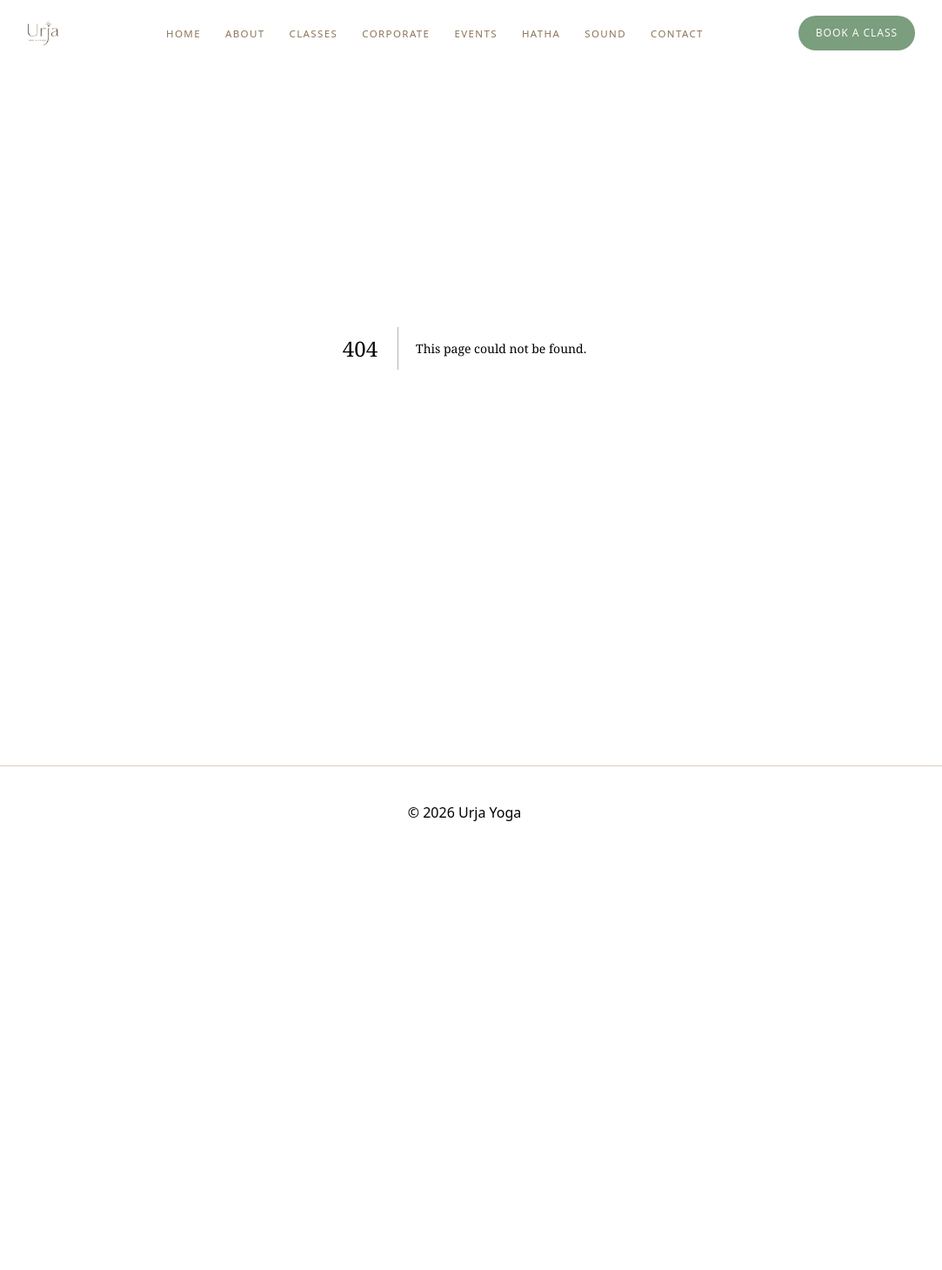
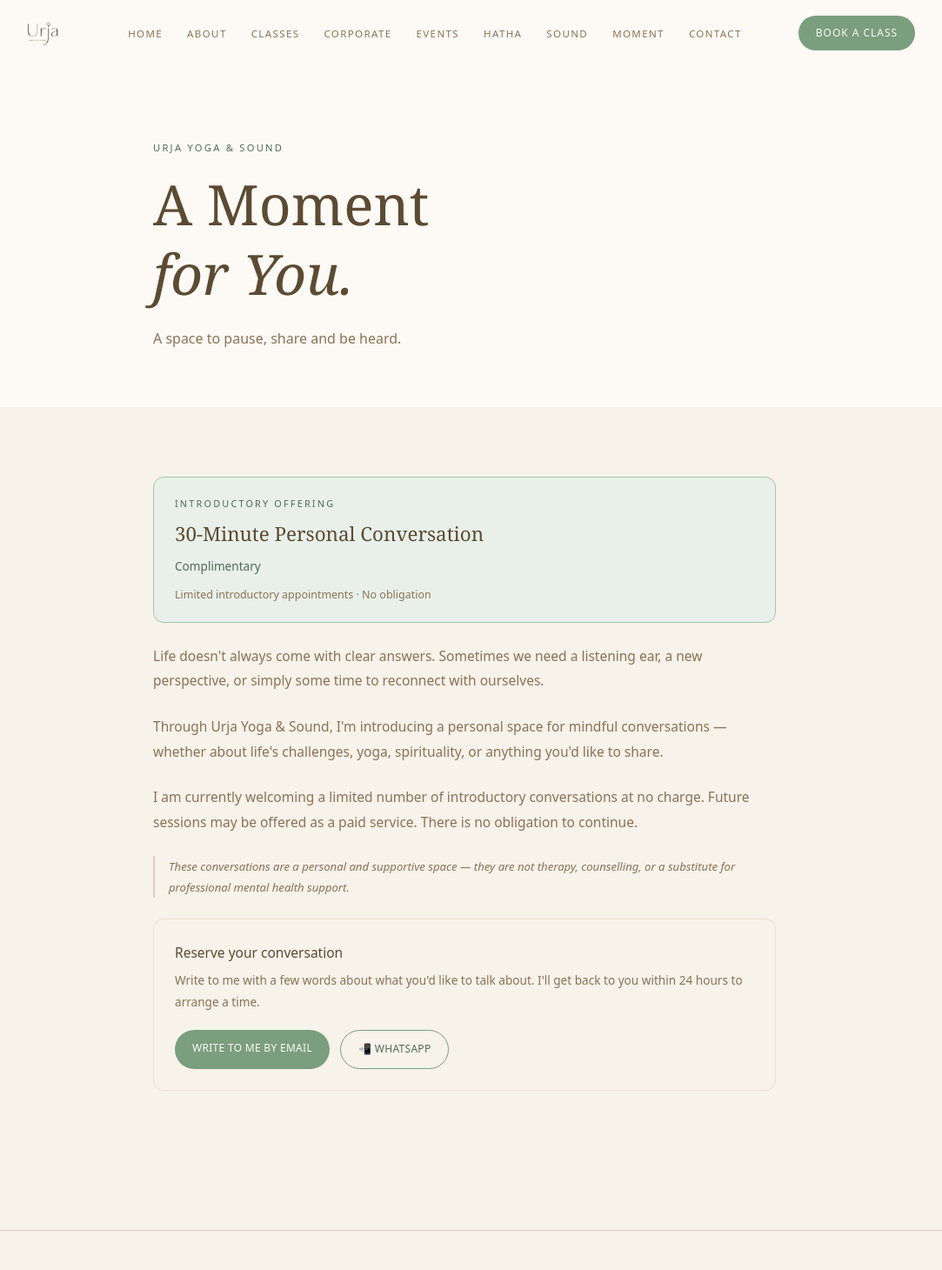
Before and after one commit to Urja/yoga, a Next.js app: page /moment in a window 1280 px wide. Before the commit this address had no page. Shown: the top 1460 px of the page at 87% size, without its empty margins (106-1189 px from the left). Before the commit the page ends 988 px from the top, so only its background shows below. Built offline with nearby package versions, Linux system fonts and the light colour scheme.

Commit message:
Add A Moment for You page and nav link

```diff
--- /dev/null
+++ b/app/moment/page.tsx
@@ -0,0 +1,75 @@
+import type { Metadata } from 'next'
+
+export const metadata: Metadata = {
+  title: 'A Moment for You',
+  description: 'A complimentary 30-minute personal conversation — a space to pause, share and be heard. Introductory offering from Urja Yoga & Sound, Berlin.',
+  alternates: { canonical: 'https://www.urja.yoga/moment' },
+  openGraph: { title: 'A Moment for You · Urja Yoga & Sound', description: 'A complimentary 30-minute personal conversation — a space to pause, share and be heard.', url: 'https://www.urja.yoga/moment' },
+}
+
+export default function MomentPage() {
+  return (
+    <main>
+      <section className="pt-40 pb-16 bg-[#FDFAF6]">
+        <div className="max-w-[780px] mx-auto px-8">
+          <p className="text-[0.7rem] font-medium tracking-[0.2em] uppercase text-[#526B55] mb-4">Urja Yoga & Sound</p>
+          <h1 className="font-serif text-[clamp(2.5rem,6vw,4rem)] font-light text-[#5C4A32] leading-tight mb-5">
+            A Moment<br /><em>for You.</em>
+          </h1>
+          <p className="text-[1rem] text-[#8B7355] leading-[1.8]">
+            A space to pause, share and be heard.
+          </p>
+        </div>
+      </section>
+
+      <section className="py-20">
+        <div className="max-w-[780px] mx-auto px-8 space-y-6 text-[0.97rem] text-[#8B7355] leading-[1.85]">
+
+          <div className="bg-[#E8F0E9] border border-[#A8C5AB] rounded-xl px-6 py-5">
+            <p className="text-[0.68rem] font-medium tracking-[0.2em] uppercase text-[#526B55] mb-1">Introductory Offering</p>
+            <p className="font-serif text-[1.4rem] font-light text-[#5C4A32]">30-Minute Personal Conversation</p>
+            <p className="text-[0.85rem] text-[#526B55] font-medium mt-1">Complimentary</p>
+            <p className="text-[0.78rem] text-[#8B7355] mt-2">Limited introductory appointments · No obligation</p>
+          </div>
+
+          <p>
+            Life doesn't always come with clear answers. Sometimes we need a listening ear, a new perspective, or simply some time to reconnect with ourselves.
+          </p>
+
+          <p>
+            Through Urja Yoga & Sound, I'm introducing a personal space for mindful conversations — whether about life's challenges, yoga, spirituality, or anything you'd like to share.
+          </p>
+
+          <p>
+            I am currently welcoming a limited number of introductory conversations at no charge. Future sessions may be offered as a paid service. There is no obligation to continue.
+          </p>
+
+          <p className="text-[0.82rem] text-[#8B7355] italic border-l-2 border-[#DDD0BB] pl-4">
+            These conversations are a personal and supportive space — they are not therapy, counselling, or a substitute for professional mental health support.
+          </p>
+
+          <div className="bg-[#F7F2EA] border border-[#EAE0CF] rounded-xl p-6 mt-4">
+            <p className="font-medium text-[#5C4A32] mb-1">Reserve your conversation</p>
+            <p className="text-[0.85rem] text-[#8B7355] mb-5">Write to me with a few words about what you'd like to talk about. I'll get back to you within 24 hours to arrange a time.</p>
+            <div className="flex gap-3 flex-wrap">
+              <a
+                href="mailto:urjaramanandi@gmail.com?subject=A%20Moment%20for%20Me"
+                className="px-5 py-2.5 rounded-full bg-[#7A9E7E] text-[#FDFAF6] text-[0.75rem] font-medium tracking-wide uppercase hover:bg-[#526B55] transition-all whitespace-nowrap"
+              >
+                Write to me by Email
+              </a>
+              <a
+                href="https://wa.me/+4917668954497?text=Hi%20Urja%2C%20I%20would%20like%20to%20reserve%20a%20moment%20for%20a%20personal%20conversation."
+                target="_blank" rel="noopener noreferrer"
+                className="px-5 py-2.5 rounded-full border border-[#7A9E7E] text-[#526B55] text-[0.75rem] font-medium tracking-wide uppercase hover:bg-[#E8F0E9] transition-all whitespace-nowrap"
+              >
+                📲 WhatsApp
+              </a>
+            </div>
+          </div>
+
+        </div>
+      </section>
+    </main>
+  )
+}
--- a/components/Navbar.tsx
+++ b/components/Navbar.tsx
@@ -12,6 +12,7 @@ const links = [
   { href: '/events', label: 'Events' },
   { href: '/hatha', label: 'Hatha' },
   { href: '/sound-healing', label: 'Sound' },
+  { href: '/moment', label: 'Moment' },
   { href: '/contact', label: 'Contact' },
 ]
 
```
